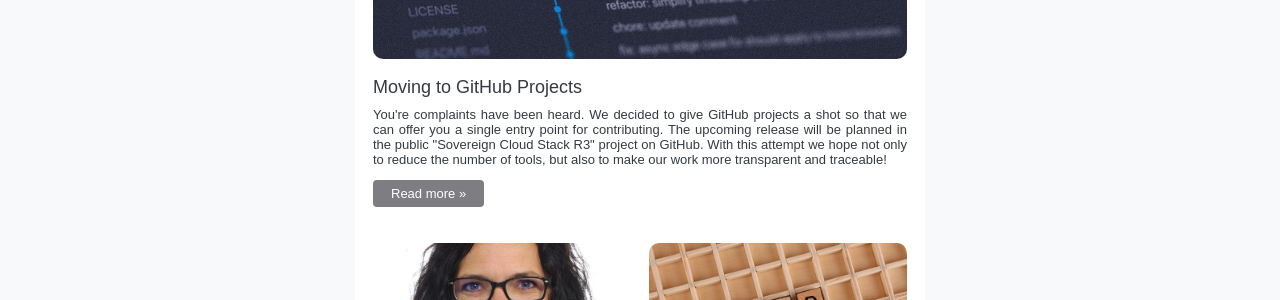
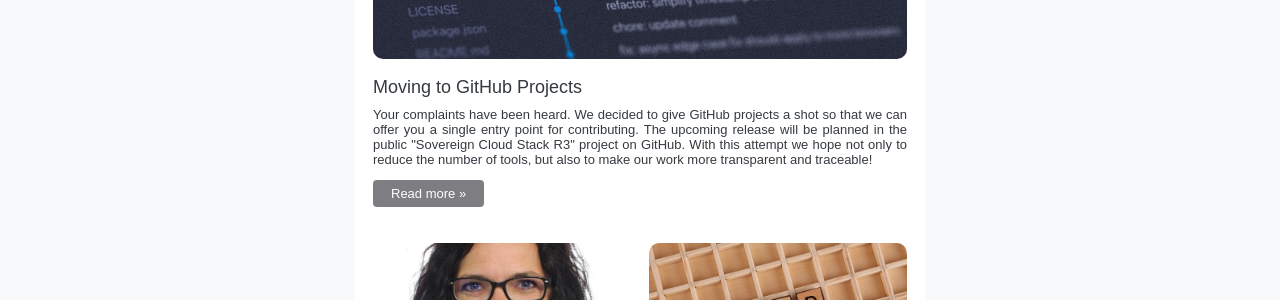
Before and after one commit to SovereignCloudStack/newsletter, a Jekyll site: the page built from _digest/14.md, in a window 1280 px wide. Shown: the part 636-936 px from the top of the page. Built offline with Jekyll 4.4.1, drawn with Linux system fonts in a browser that asks for light colours; comment, search, counter and statistics services are not loaded.

Commit message:
Fix typo in digest issue 14 Signed-off-by: Eduard Itrich <eduard@itrich.net>

```diff
--- a/_digest/14.md
+++ b/_digest/14.md
@@ -12,7 +12,7 @@
   title: "Moving to GitHub Projects"
   image: /assets/images/14/github.jpg
   text : |-
-    You're complaints have been heard. We decided to give GitHub projects a shot
+    Your complaints have been heard. We decided to give GitHub projects a shot
     so that we can offer you a single entry point for contributing. The upcoming
     release will be planned in the public "Sovereign Cloud Stack R3" project on
     GitHub. With this attempt we hope not only to reduce the number of tools,
```
